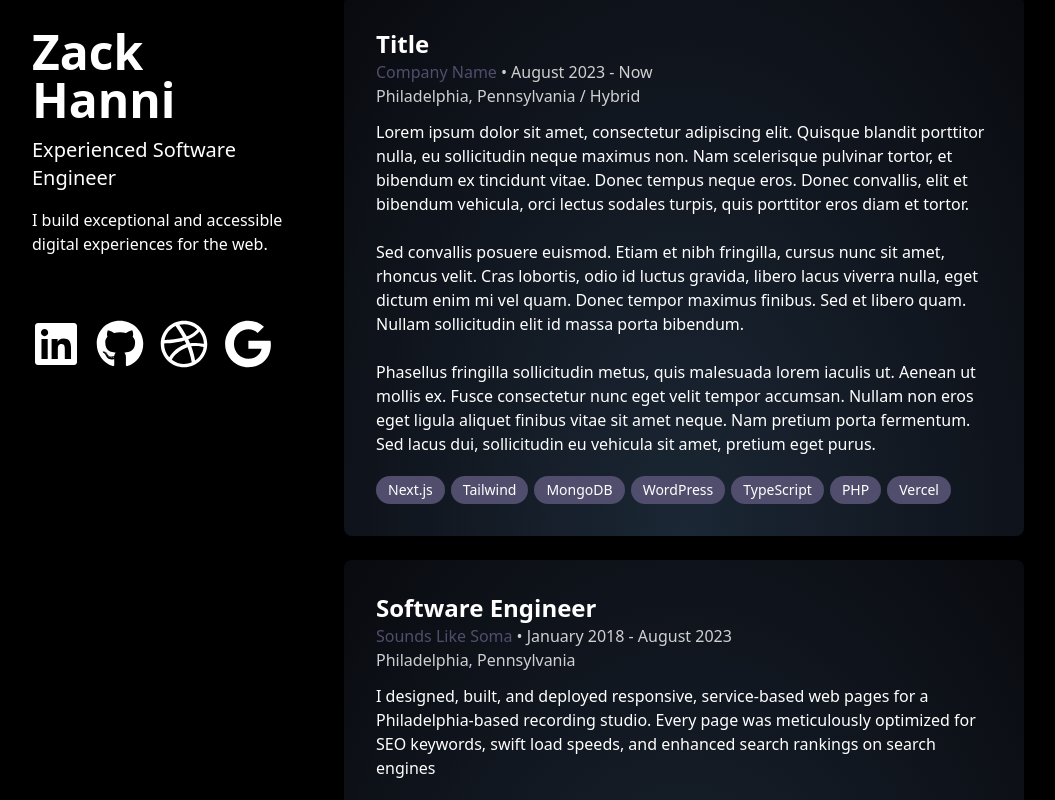
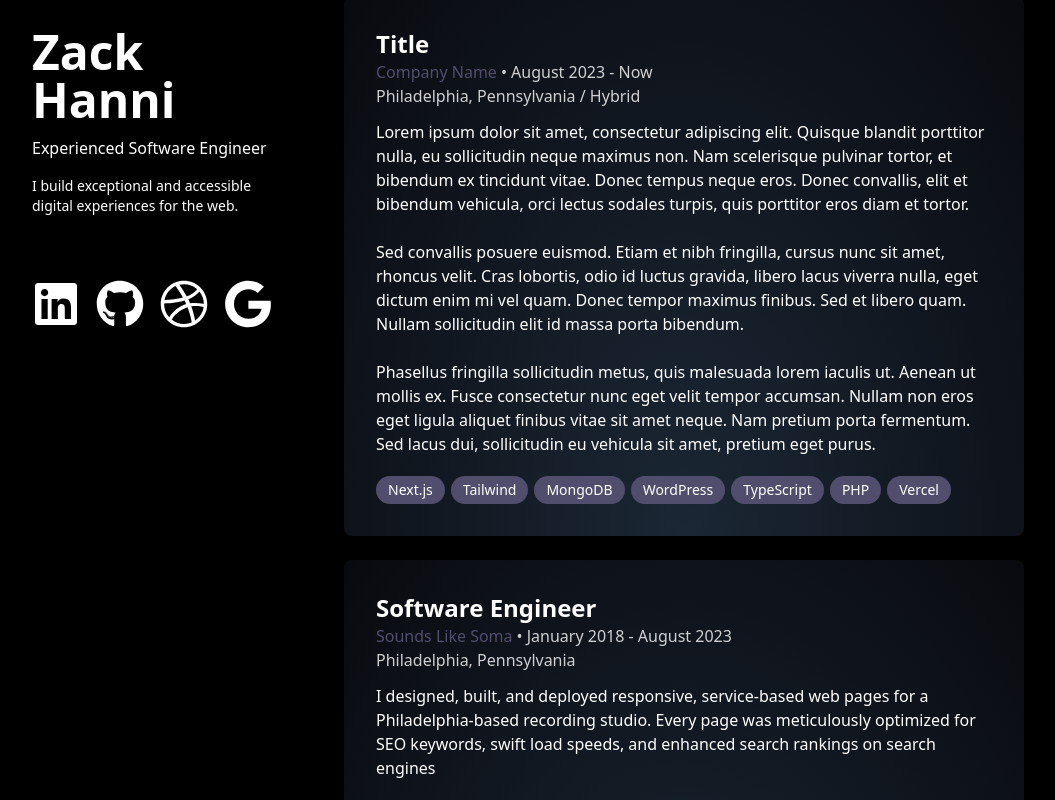
Before and after one commit to zackhanni/zachary.works, a Next.js app: page / in a window 1280 px wide. Shown: the part 940-1740 px from the top of the page, without its empty margins (128-1183 px from the left). Built offline with nearby package versions, Linux system fonts and the light colour scheme.

Commit message:
decrease text size

```diff
--- a/app/components/ZackFloatingCard.tsx
+++ b/app/components/ZackFloatingCard.tsx
@@ -8,10 +8,8 @@ export default function ZackFLoatingCard() {
   return (
     <Tilt className="hidden lg:flex flex-col sticky top-24 w-1/2 h-fit justify-start text-white rounded-lg my-6 mr-6 p-8">
       <h2 className="text-5xl font-bold">Zack Hanni</h2>
-      <h3 className="mt-3 text-xl font-medium">
-        Experienced Software Engineer
-      </h3>
-      <p className="mt-4 max-w-xs">
+      <h3 className="mt-3 font-medium">Experienced Software Engineer</h3>
+      <p className="mt-4 max-w-xs text-sm">
         I build exceptional and accessible digital experiences for the web.
       </p>
       <SocialMedia />
```
